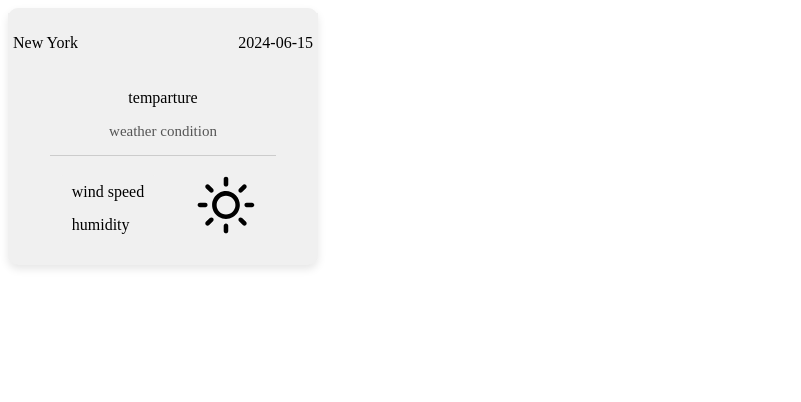
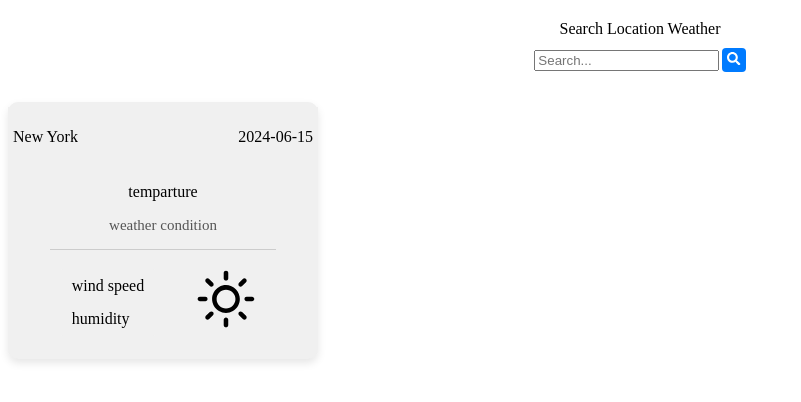
Before and after one commit to conradiscoding/weather-app, a React (Vite) app: page / in a window 1280 px wide. Shown: the top 402 px of the page, without its empty margins (0-801 px from the left). Built offline with nearby package versions, Linux system fonts and the light colour scheme.

Commit message:
search bar init

```diff
--- a/src/App.tsx
+++ b/src/App.tsx
@@ -5,10 +5,12 @@ import './App.css';
 import WeatherIcon from './components/weather/icon/WeatherIcon';
 import WeatherHeader from './components/weather/header/WeatherHeader';
 import Card from './components/weather/card/Card';
+import SearchBar from './components/search/SearchBar';
 
 function App() {
   return (
     <>
+      <SearchBar />
       <Card />
     </>
   );
--- /dev/null
+++ b/src/components/search/SearchBar.module.css
@@ -0,0 +1,25 @@
+.container {
+  display: flex;
+  align-items: center;
+  justify-content: center;
+  flex-direction: column;
+  margin: 20px;
+}
+.input {
+  width: 300px;
+  padding: 10px;
+  font-size: 16px;
+  display: flex;
+  flex-direction: row;
+  align-items: center;
+  justify-content: center;
+}
+.button {
+  padding: 4px 5px;
+  margin-left: 3px;
+  background-color: #007bff;
+  color: white;
+  border: none;
+  border-radius: 4px;
+  cursor: pointer;
+}
--- /dev/null
+++ b/src/components/search/SearchBar.tsx
@@ -0,0 +1,41 @@
+import React, { useState } from 'react';
+import { FaSearch } from 'react-icons/fa';
+import styles from './SearchBar.module.css';
+
+const SearchBar = () => {
+  const [searchLocation, setSearchLocation] = useState('');
+
+  const handleInputChange = (event: React.ChangeEvent<HTMLInputElement>) => {
+    setSearchLocation(event.target.value);
+  };
+
+  const handleSearch = () => {
+    // Implement search logic here
+    //get weather data from api with location
+    //update redux store with results
+    console.log('Searching for:', searchLocation);
+  };
+
+  return (
+    <div className={styles.container}>
+      <div>Search Location Weather</div>
+      <div className={styles.input}>
+        <div>
+          <input
+            value={searchLocation}
+            onChange={handleInputChange}
+            type="text"
+            placeholder="Search..."
+          />
+        </div>
+        <div>
+          <button className={styles.button} onClick={handleSearch}>
+            <FaSearch />
+          </button>
+        </div>
+      </div>
+    </div>
+  );
+};
+
+export default SearchBar;
```
